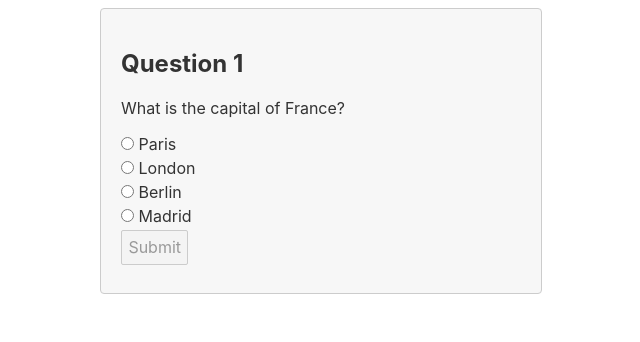
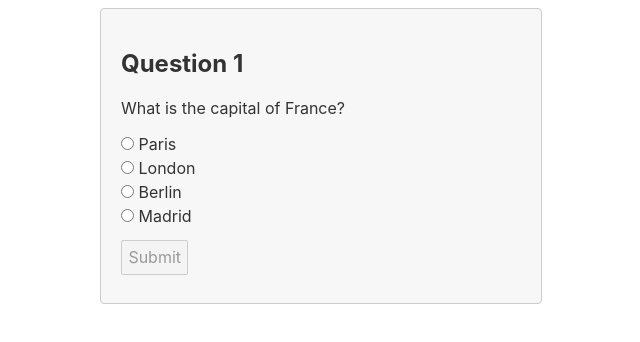
Before and after one commit to GitaReddy/quiz_app, a Svelte app: page / in a window 1280 px wide. Shown: the top 342 px of the page, without its empty margins (319-959 px from the left). Built offline with nearby package versions, Linux system fonts and the light colour scheme.

Commit message:
quizz_app

```diff
--- a/src/App.svelte
+++ b/src/App.svelte
@@ -64,7 +64,7 @@
     </label>
   {/each}
 
-  <button on:click={checkAnswer} disabled={selectedOption === null}>
+  <button style="margin-top:10px;" on:click={checkAnswer} disabled={selectedOption === null}>
     Submit
   </button>
 </div>
```
